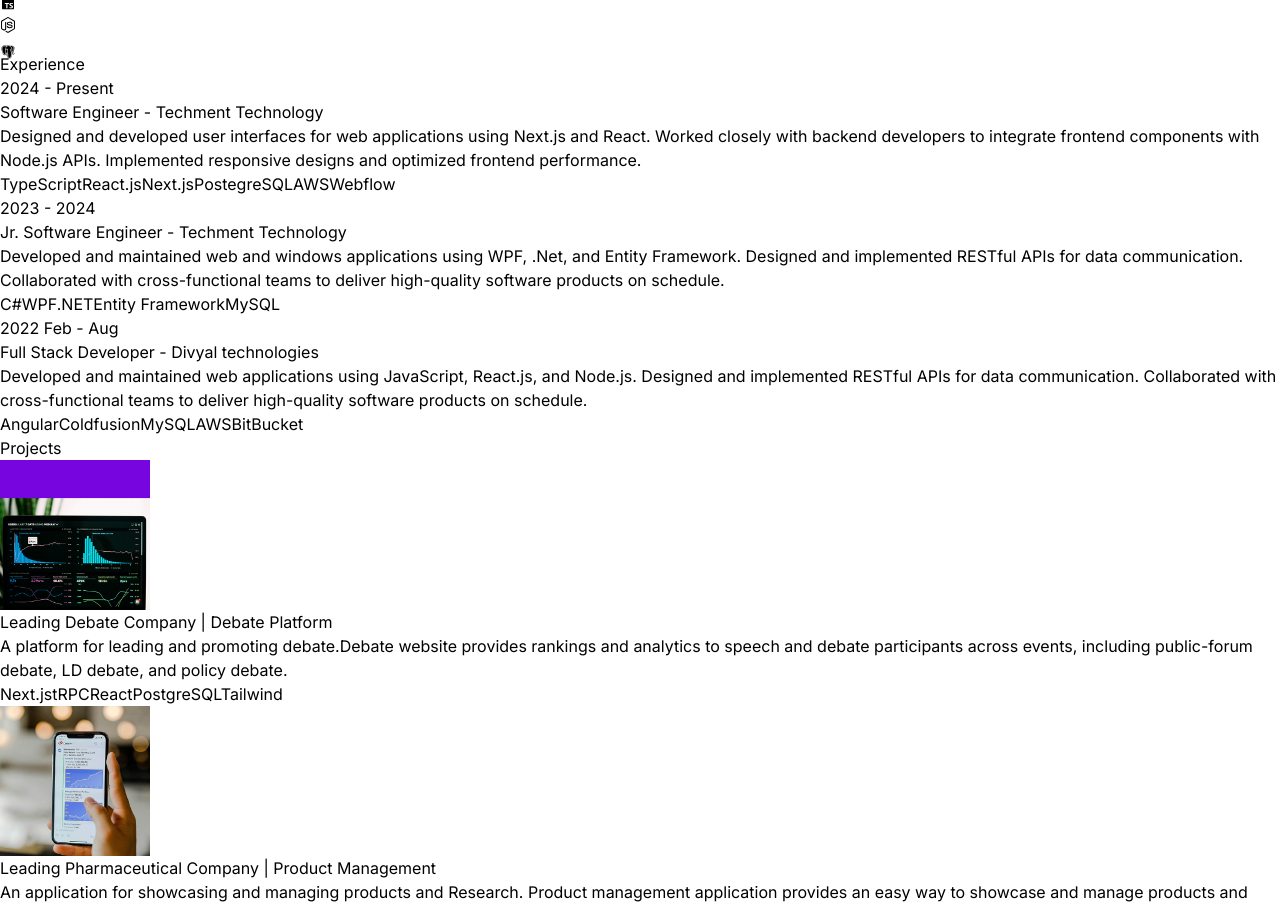
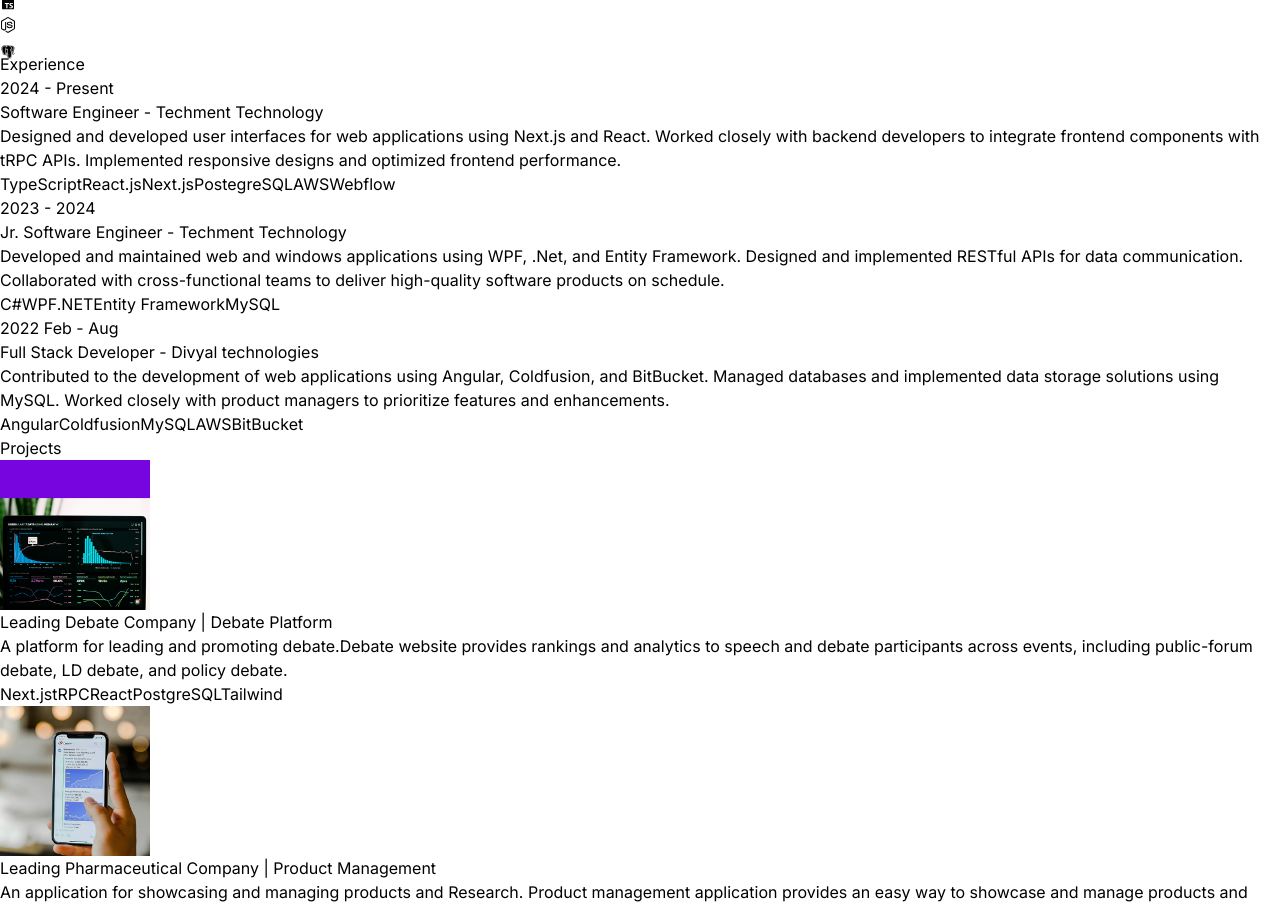
Before and after one commit to manash-codes/portfolio, a React (Vite) app in the folder react-portfolio/: page / in a window 1280 px wide. Shown: the part 1452-2360 px from the top of the page. Built offline with nearby package versions, Linux system fonts and the light colour scheme.

Commit message:
Update Experience Content

```diff
--- a/react-portfolio/src/constants/index.js
+++ b/react-portfolio/src/constants/index.js
@@ -12,7 +12,7 @@ export const EXPERIENCES = [
         year: "2024 - Present",
         role: "Software Engineer",
         company: "Techment Technology",
-        description: `Designed and developed user interfaces for web applications using Next.js and React. Worked closely with backend developers to integrate frontend components with Node.js APIs. Implemented responsive designs and optimized frontend performance.`,
+        description: `Designed and developed user interfaces for web applications using Next.js and React. Worked closely with backend developers to integrate frontend components with tRPC APIs. Implemented responsive designs and optimized frontend performance.`,
         technologies: ["TypeScript", "React.js", "Next.js", "PostegreSQL", "AWS", "Webflow"],
     },
     {
@@ -26,7 +26,7 @@ export const EXPERIENCES = [
         year: "2022 Feb - Aug ",
         role: "Full Stack Developer",
         company: "Divyal technologies",
-        description: `Developed and maintained web applications using JavaScript, React.js, and Node.js. Designed and implemented RESTful APIs for data communication. Collaborated with cross-functional teams to deliver high-quality software products on schedule.`,
+        description: `Contributed to the development of web applications using Angular, Coldfusion, and BitBucket. Managed databases and implemented data storage solutions using MySQL. Worked closely with product managers to prioritize features and enhancements.`,
         technologies: ["Angular", "Coldfusion", "MySQL", "AWS", "BitBucket"],
     },
 ];
```
